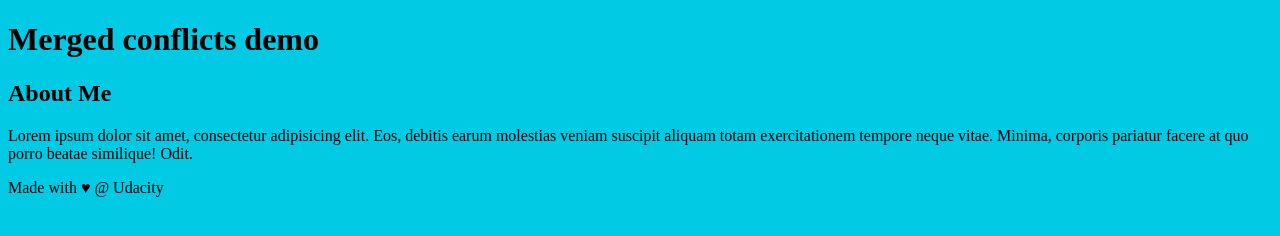
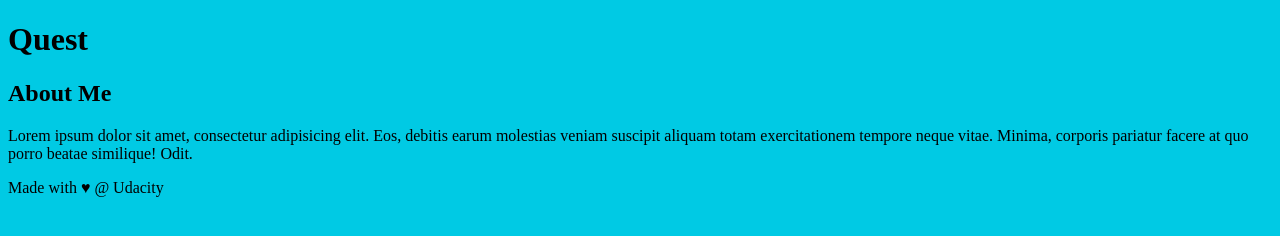
Before and after one commit to annehong/udacity-git, a plain HTML site: page index.html in a window 1280 px wide. Drawn offline with Linux system fonts and the light colour scheme.

Commit message:
changed heading

```diff
--- a/index.html
+++ b/index.html
@@ -10,7 +10,7 @@
 <body>
 
     <header>
-        <h1>Merged conflicts demo</h1>
+        <h1>Quest</h1>
     </header>
 
     <div class="container">
```
